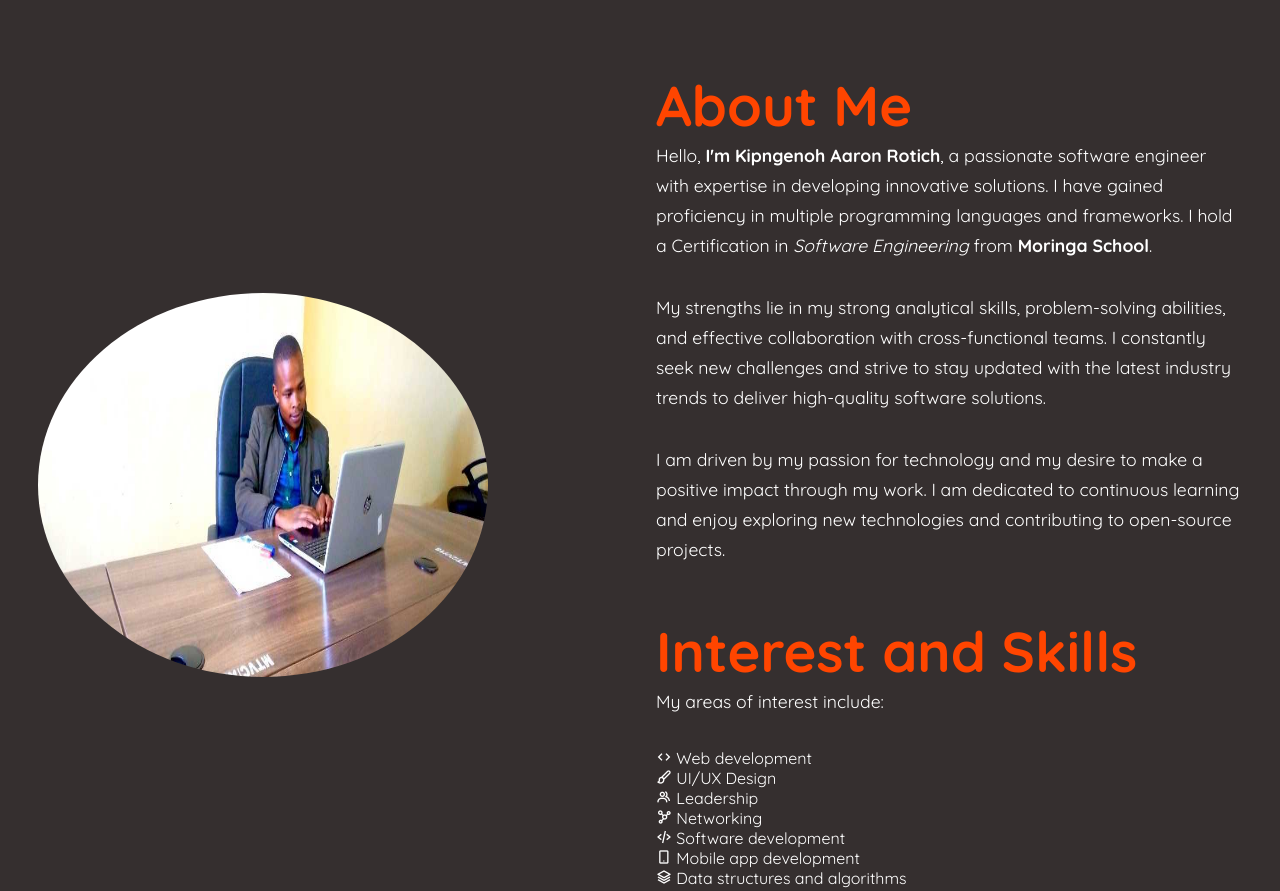
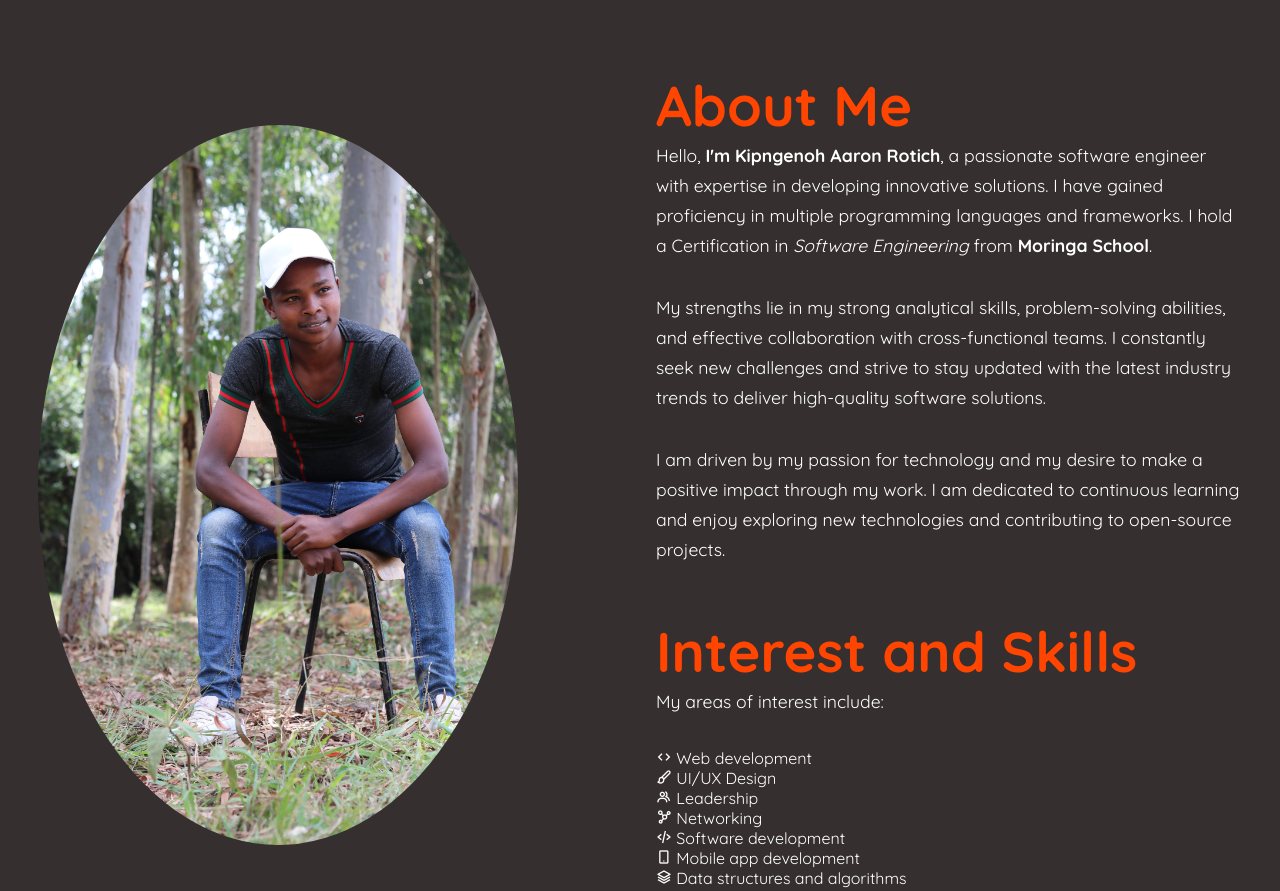
Before and after one commit to kipngenohaaron/KipngenohPortfolio, a plain HTML site: page index.html in a window 1280 px wide. Shown: the part 860-1751 px from the top of the page. Drawn offline with nearby package versions, Linux system fonts and the light colour scheme.

Commit message:
modification about section

```diff
--- a/Css/style.css
+++ b/Css/style.css
@@ -131,9 +131,9 @@ header.sticky{
 
 
 .about-img img{
-	height: 24rem;
+	height: 15%;
 	width: 90%;
-	max-width: 450px;
+	max-width: 480px;
 	animation: bounce 1.5s infinite;
 	transition: 4s;
 	/* filter: 100%; */
--- a/index.html
+++ b/index.html
@@ -48,7 +48,7 @@
 <!---about--->
 <section class="about" id="about">
 	<div class="about-img">
-	  <img src="images/kipngenoh.jpg" class="rounded-circle w-75 h-75" alt="">
+	  <img src="images/IMG_8797.JPG" class="rounded-circle w-75 h-75" alt="">
 	</div>
 
 	<div class="about-text">
@@ -292,7 +292,7 @@
 	<script type="text/javascript" src="./Js/main.js"></script>
 	  <p>
 		..Thank you for visiting my personal portfolio website, <br>
-		I look forward to the possibility of working together to bring your ideas to life!"</p>
+		..I look forward to the possibility of working together to bring your ideas to life!"</p>
 
 </body>
 </html>
```
Also changed, not shown: images/IMG_8765.JPG (added), images/IMG_8797.JPG (added).
